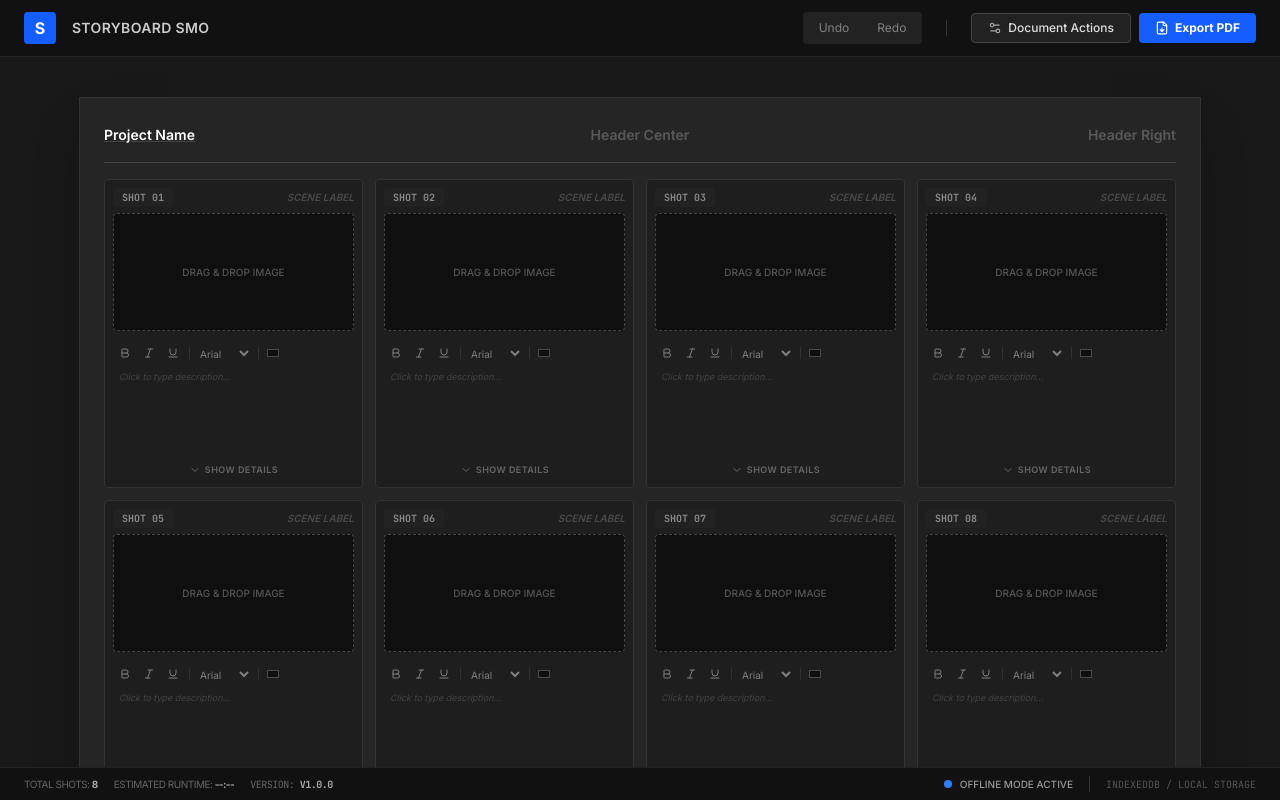
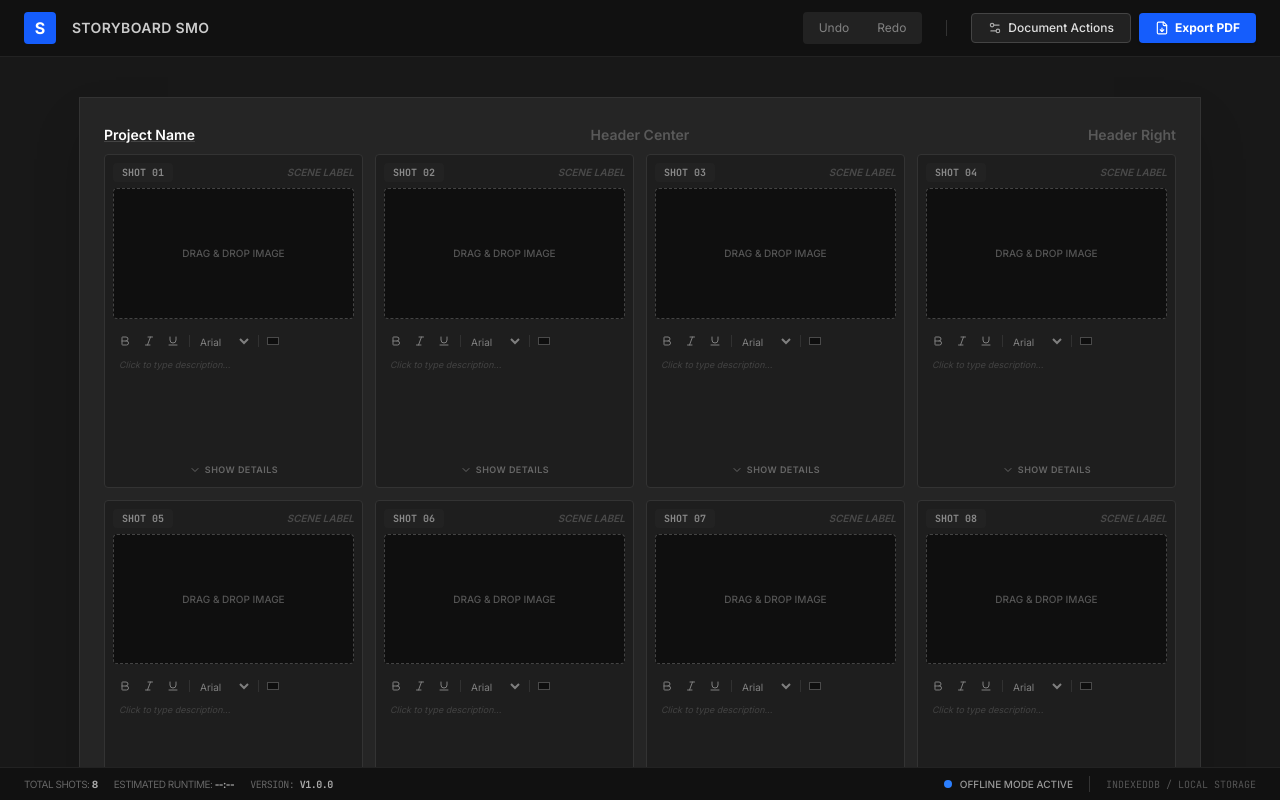
Before and after one commit to SMOSTORY/Storyboard-Smo, a React (Vite) app: page / in a window 1280 px wide. Built offline with nearby package versions, Linux system fonts and the light colour scheme.

Commit message:
style: reduce header and footer spacing in grid
Remove borders and tighten vertical margins in the storyboard grid header and footer to improve layout density.

```diff
--- a/src/components/StoryboardGrid.tsx
+++ b/src/components/StoryboardGrid.tsx
@@ -95,7 +95,7 @@ export function StoryboardGrid() {
               </button>
 
               {/* PAGE HEADER */}
-              <div className="grid grid-cols-3 gap-4 border-b border-[#444] pb-4 mb-4 shrink-0">
+              <div className="grid grid-cols-3 gap-4 pb-1 mb-1 shrink-0">
                 <div>
                   <input
                     type="text"
@@ -158,7 +158,7 @@ export function StoryboardGrid() {
               </div>
 
               {/* PAGE FOOTER */}
-              <div className="grid grid-cols-3 gap-4 border-t border-[#444] pt-4 mt-4 shrink-0">
+              <div className="grid grid-cols-3 gap-4 pt-1 mt-1 shrink-0">
                 <div className="flex items-center">
                   <input
                     type="text"
```
